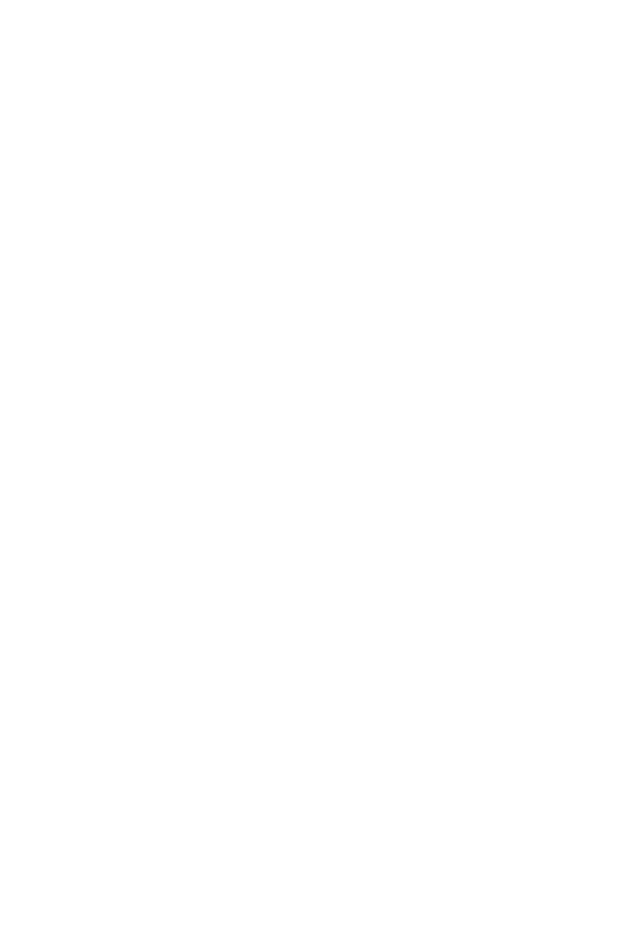
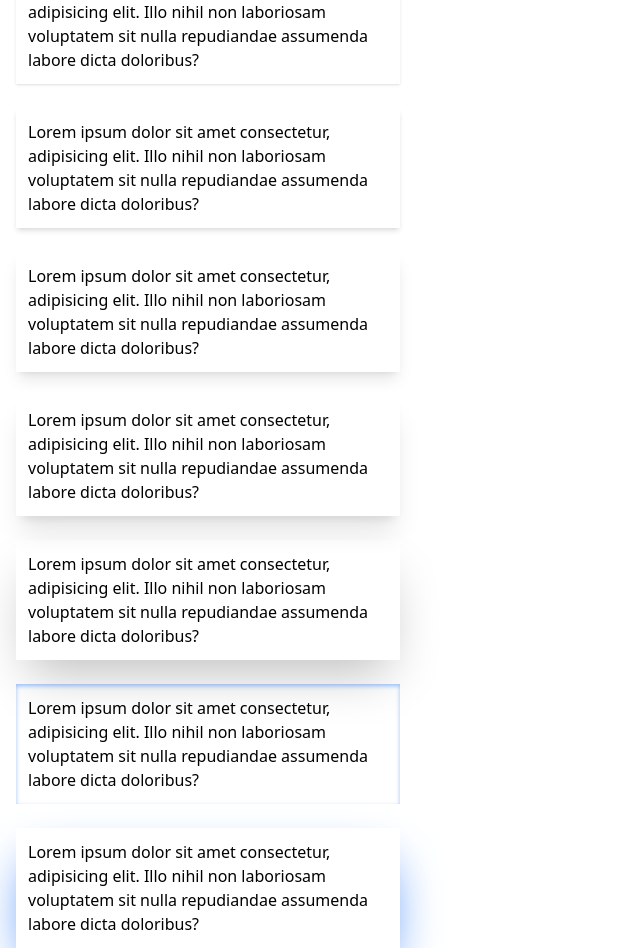
Before and after one commit to nsagias/react-tailwindcss-starter, a React (Create React App) app: page / in a window 1280 px wide. Shown: the part 524-1472 px from the top of the page, without its empty margins (0-640 px from the left). Before the commit the page ends 800 px from the top, so only its background shows below. Built offline with nearby package versions, Linux system fonts and the light colour scheme.

Commit message:
add shadows

```diff
--- a/src/components/BackgroundAndShadows/BackgroundAndShadows.tsx
+++ b/src/components/BackgroundAndShadows/BackgroundAndShadows.tsx
@@ -1,13 +1,32 @@
 export default function BackgroundAndShadows() {
   return (
     <>
+    {/* Background */}
       <div
         className="h-64 w=[1000px] bg-cover bg-no-repeat bg-center"
         style={{backgroundImage: `url(${"https://images.unsplash.com/photo-1526726538690-5cbf956ae2fd?ixlib=rb-4.0.3&ixid=MnwxMjA3fDB8MHxzZWFyY2h8MTJ8fGNhcnN8ZW58MHx8MHx8&auto=format&fit=crop&w=700&q=60"})`}}>
           <span className="font-bold text-3xl bg-black text-white p-2">Background And Shadows</span>
       </div>
+      {/* Gradients */}
       <div className="h-24 bg-gradient-to-r from-cyan-500 to-blue-500 mt-2"></div>
       <div className="h-24 bg-gradient-to-l from-cyan-500 to-blue-500 mt-2"></div>
+
+      {/*  Shadows */}
+      <div className="w-96 mt-6 ml-4 p-3 shadow">Lorem ipsum dolor sit amet consectetur, adipisicing elit. Illo nihil non laboriosam voluptatem sit nulla repudiandae assumenda labore dicta doloribus?</div>
+
+      <div className="w-96 mt-6 ml-4 p-3 shadow-md">Lorem ipsum dolor sit amet consectetur, adipisicing elit. Illo nihil non laboriosam voluptatem sit nulla repudiandae assumenda labore dicta doloribus?</div>
+
+      <div className="w-96 mt-6 ml-4 p-3 shadow-lg">Lorem ipsum dolor sit amet consectetur, adipisicing elit. Illo nihil non laboriosam voluptatem sit nulla repudiandae assumenda labore dicta doloribus?</div>
+
+      <div className="w-96 mt-6 ml-4 p-3 shadow-xl">Lorem ipsum dolor sit amet consectetur, adipisicing elit. Illo nihil non laboriosam voluptatem sit nulla repudiandae assumenda labore dicta doloribus?</div>
+
+      <div className="w-96 mt-6 ml-4 p-3 shadow-2xl">Lorem ipsum dolor sit amet consectetur, adipisicing elit. Illo nihil non laboriosam voluptatem sit nulla repudiandae assumenda labore dicta doloribus?</div>
+
+      <div className="w-96 mt-6 ml-4 p-3 shadow-inner shadow-blue-500/50">Lorem ipsum dolor sit amet consectetur, adipisicing elit. Illo nihil non laboriosam voluptatem sit nulla repudiandae assumenda labore dicta doloribus?</div>
+
+      <div className="w-96 mt-6 ml-4 p-3 shadow-2xl shadow-blue-500">Lorem ipsum dolor sit amet consectetur, adipisicing elit. Illo nihil non laboriosam voluptatem sit nulla repudiandae assumenda labore dicta doloribus?</div>
+
+      {/* Mix Blend */}
     </>
   );
 }
```
